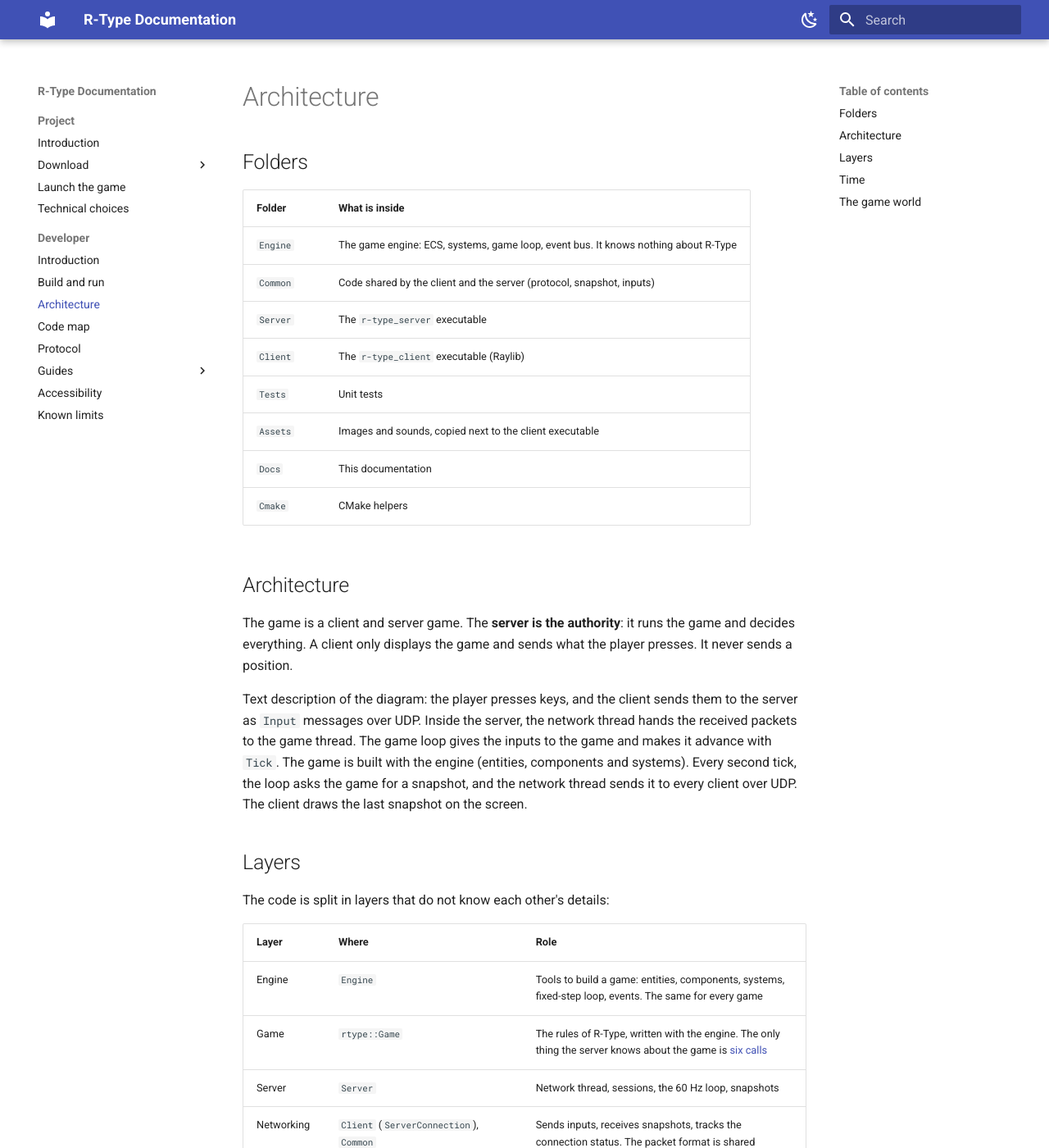
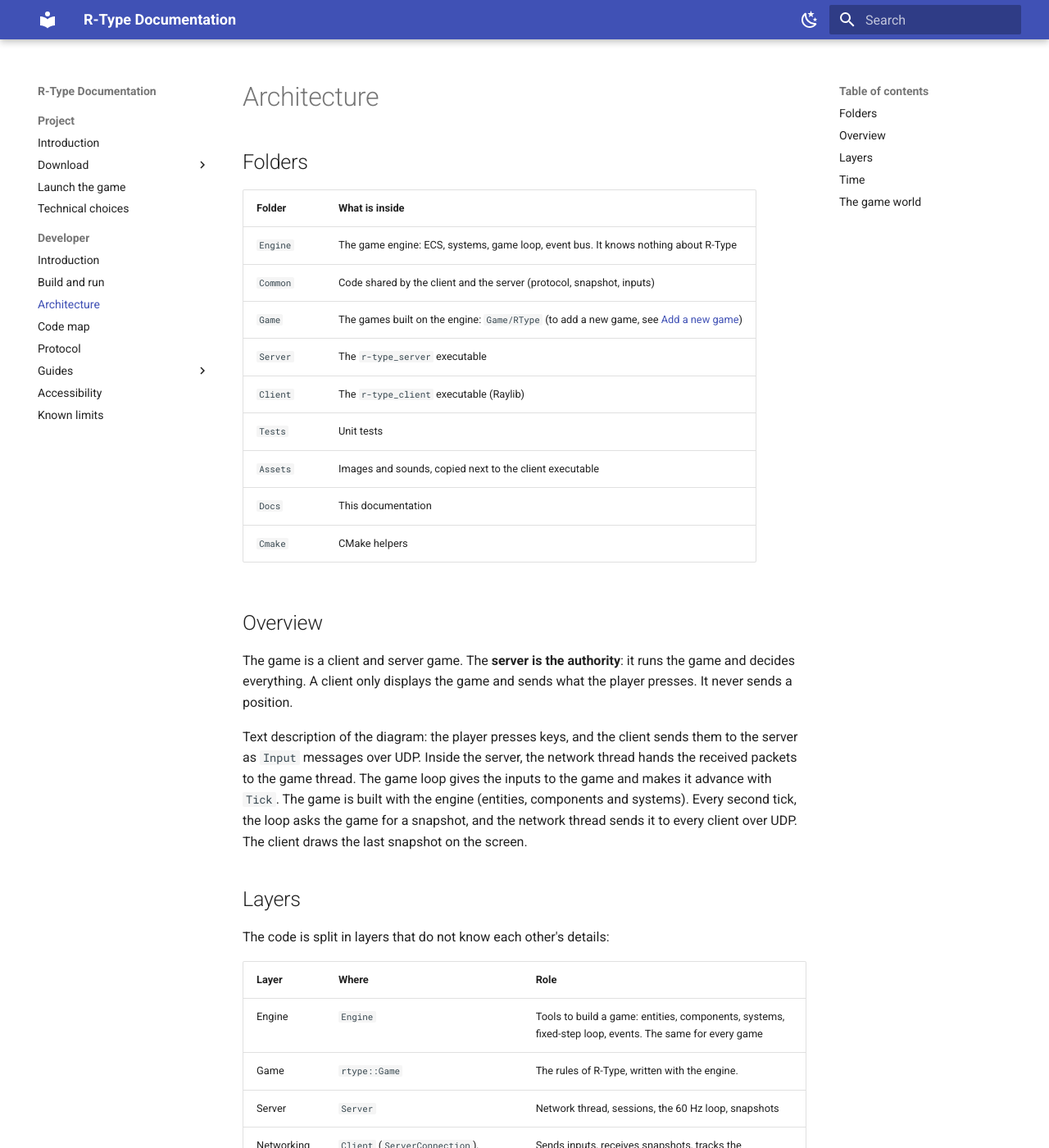
Before and after one commit to donata-dcz/rtype-doc, an MkDocs documentation site: the page built from Docs/Developer/Architecture.md, in a window 1280 px wide and 1400 px high. Shown: the whole window at 82% size. Built offline with MkDocs 1.6.1 and Material for MkDocs 9.7.7, drawn with Linux system fonts in a browser that asks for light colours.

Commit message:
feat: Adding goog=d developer documentation

```diff
--- a/Docs/Developer/Architecture.md
+++ b/Docs/Developer/Architecture.md
@@ -6,6 +6,7 @@
 |--------|----------------|
 | `Engine` | The game engine: ECS, systems, game loop, event bus. It knows nothing about R-Type |
 | `Common` | Code shared by the client and the server (protocol, snapshot, inputs) |
+| `Game` | The games built on the engine: `Game/RType` (to add a new game, see [Add a new game](Guides/AddAGame.md)) |
 | `Server` | The `r-type_server` executable |
 | `Client` | The `r-type_client` executable (Raylib) |
 | `Tests` | Unit tests |
@@ -13,7 +14,7 @@
 | `Docs` | This documentation |
 | `Cmake` | CMake helpers |
 
-## Architecture
+## Overview
 
 The game is a client and server game. The **server is the authority**: it runs the game and decides everything. A client only displays the game and sends what the player presses. It never sends a position.
 
@@ -26,7 +27,7 @@ The code is split in layers that do not know each other's details:
 | Layer | Where | Role |
 |-------|-------|------|
 | Engine | `Engine` | Tools to build a game: entities, components, systems, fixed-step loop, events. The same for every game |
-| Game | `rtype::Game` | The rules of R-Type, written with the engine. The only thing the server knows about the game is [six calls](server.md#how-the-server-uses-a-game) |
+| Game | `rtype::Game` | The rules of R-Type, written with the engine. |
 | Server | `Server` | Network thread, sessions, the 60 Hz loop, snapshots |
 | Networking | `Client` (`ServerConnection`), `Common` | Sends inputs, receives snapshots, tracks the connection status. The packet format is shared |
 | Rendering | `Client` (`SnapshotRenderer`, `Starfield`, `Menu`, `MenuRenderer`) | Draws. Needs only the types and positions of the entities |
```
Also changed, not shown: Docs/Developer/Accessibility.md (+2 -1 lines), Docs/Developer/Build.md (+4 -0 lines), Docs/Developer/Introduction.md (+2 -1 lines), Docs/Developer/Protocol.md (+1 -1 lines).
